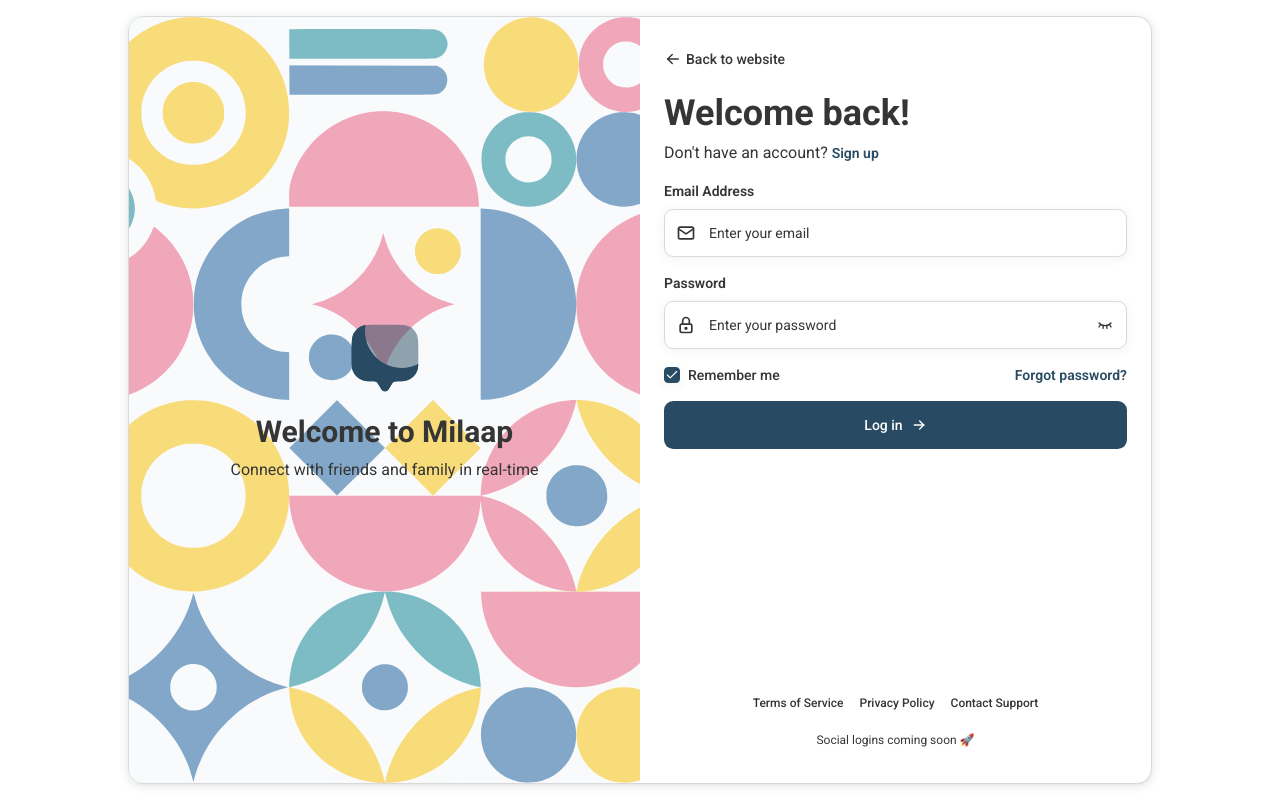
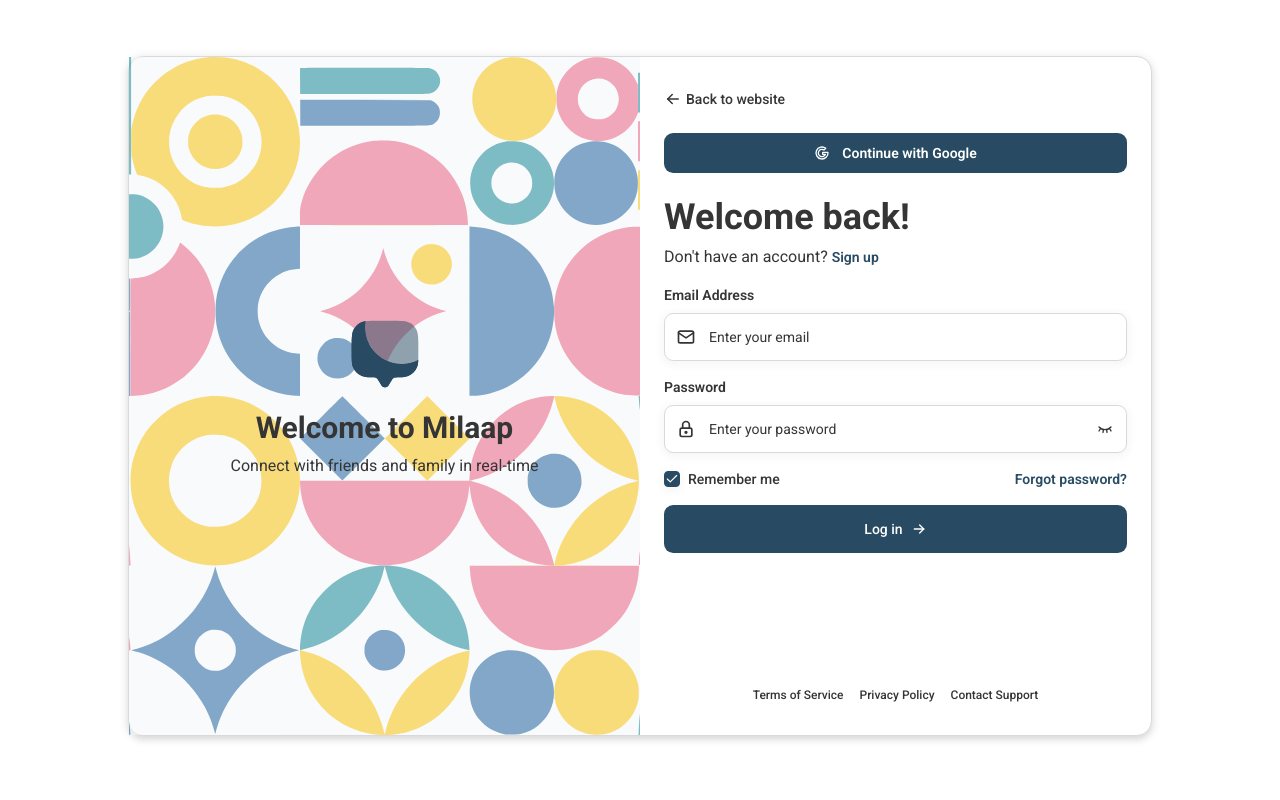
Before and after one commit to iamabhi0619/milaap, a Next.js app: page /auth in a window 1280 px wide. Built offline with nearby package versions, Linux system fonts and the light colour scheme; no server answers; a web font is replaced by a local one.

Commit message:
feat: Add Google login functionality and update authentication page layout

```diff
--- a/src/app/auth/components/AuthFooter.tsx
+++ b/src/app/auth/components/AuthFooter.tsx
@@ -31,12 +31,6 @@ export default function AuthFooter() {
           Contact Support
         </Link>
       </div>
-
-      <div className="text-center">
-        <span className="text-xs text-muted-foreground">
-          Social logins coming soon 🚀
-        </span>
-      </div>
     </div>
   );
 }
--- /dev/null
+++ b/src/app/auth/components/LoginWithGoogle.tsx
@@ -0,0 +1,50 @@
+"use client";
+
+import { Button } from "@/components/ui/button";
+import { IconBrandGoogle, IconLoader3 } from "@tabler/icons-react";
+import { useRouter } from "next/navigation";
+import { useState } from "react";
+import { toast } from "sonner";
+
+export default function LoginWithGoogle() {
+  const [loading, setLoading] = useState(false);
+  const router = useRouter();
+
+  const handleGoogleLogin = async () => {
+    try {
+      setLoading(true);
+
+      router.push(`${process.env.NEXT_PUBLIC_API_BASE_URL}/auth/v1/google?redirect=${window.location.origin}`);
+
+      // The user will be redirected to Google's OAuth page
+      // No need to setLoading(false) as the page will redirect
+    } catch (error) {
+      console.error("Unexpected error during Google login:", error);
+      toast.error("An unexpected error occurred. Please try again.");
+      setLoading(false);
+    }
+  };
+
+  return (
+    <Button
+      type="button"
+      variant="default"
+      onClick={handleGoogleLogin}
+      disabled={loading}
+      className="w-full relative group cursor-pointer"
+      size="lg"
+    >
+      {loading ? (
+        <div className="flex items-center gap-2">
+          <IconLoader3 className="h-5 w-5 animate-spin" />
+          <span>Connecting...</span>
+        </div>
+      ) : (
+        <div className="flex items-center justify-center gap-3">
+          <IconBrandGoogle className="h-5 w-5 transition-transform group-hover:scale-110" />
+          <span className="font-semibold">Continue with Google</span>
+        </div>
+      )}
+    </Button>
+  );
+}
--- a/src/app/auth/page.tsx
+++ b/src/app/auth/page.tsx
@@ -10,6 +10,7 @@ import AuthFooter from "@/app/auth/components/AuthFooter";
 import LeftSection from "./components/LeftSection";
 import { Card } from "@/components/ui/card";
 import { IconArrowLeft } from "@tabler/icons-react";
+import LoginWithGoogle from "./components/LoginWithGoogle";
 
 type AuthType = "login" | "signup";
 
@@ -39,8 +40,8 @@ export default function Page({ searchParams }: { searchParams: Promise<{ view?:
   };
 
   return (
-    <div className="min-h-screen flex items-center justify-center p-4">
-      <Card className="flex flex-col md:flex-row w-full p-0 gap-0 max-w-5xl h-full sm:min-h-[70vh]">
+    <div className="h-dvh flex items-center justify-center p-4">
+      <Card className="flex flex-col md:flex-row w-full p-0 gap-0 max-w-5xl h-full sm:min-h-[70vh] sm:max-h-[85vh] shadow-lg">
         {/* Left graphic section */}
         <LeftSection />
 
@@ -57,6 +58,10 @@ export default function Page({ searchParams }: { searchParams: Promise<{ view?:
             Back to website
           </Link>
 
+          <div className="mb-6">
+            <LoginWithGoogle />
+          </div>
+
           <div className="flex-1">
             {type === "login" ? (
               <LoginForm onToggleForm={toggleFormType} />
--- a/src/lib/api.ts
+++ b/src/lib/api.ts
@@ -90,8 +90,8 @@ api.interceptors.response.use(
         onAccessTokenFetched(newAccessToken);
         originalRequest.headers.Authorization = `Bearer ${newAccessToken}`;
         return api(originalRequest);
-      } catch (refreshError: any) {
-        console.log(refreshError?.response)
+      } catch (refreshError: unknown) {
+        console.log((refreshError as { response?: unknown })?.response)
         isRefreshing = false;
         clearAccessToken();
         return Promise.reject(refreshError);
```
